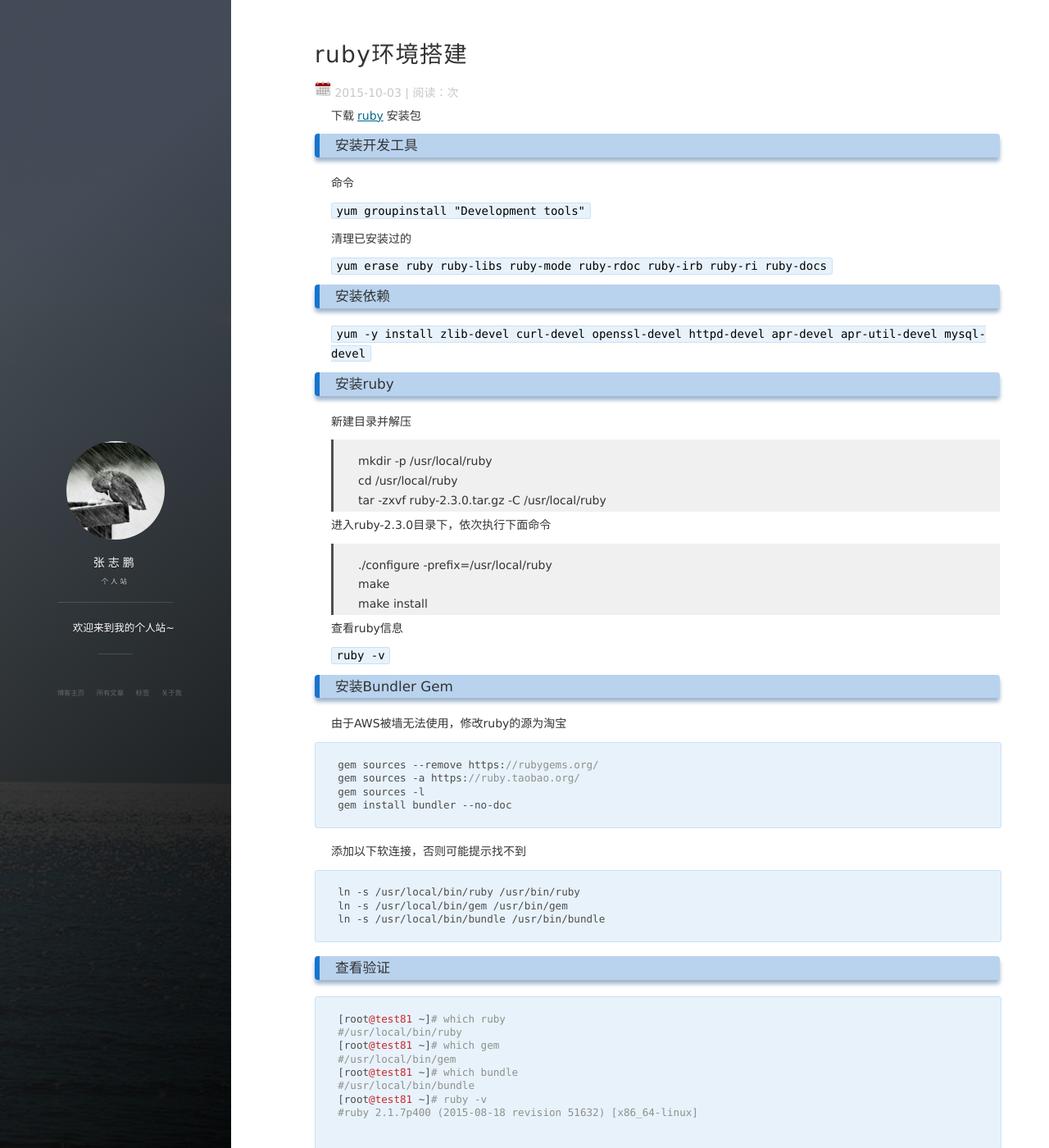
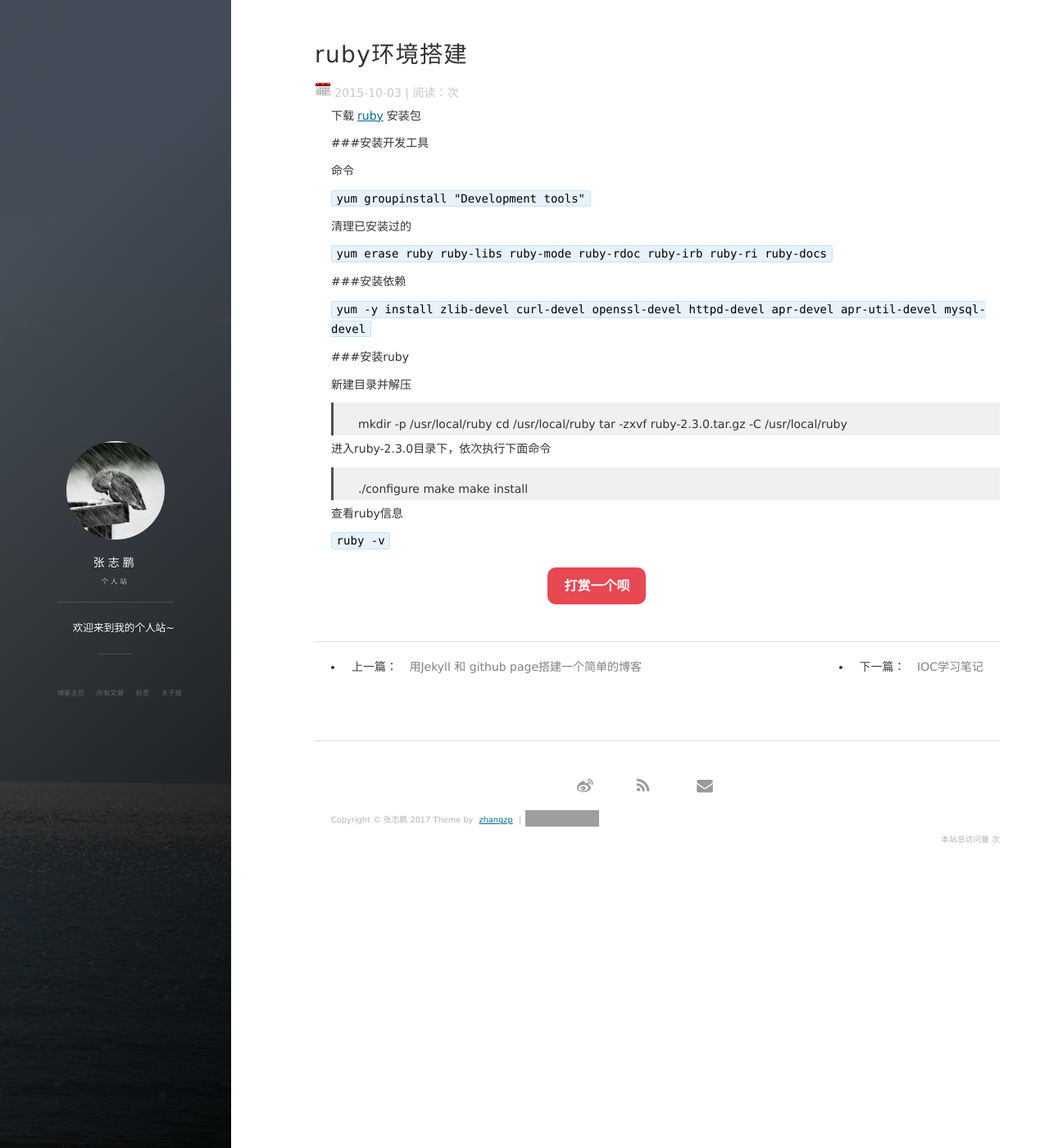
Before and after one commit to zhangzhipengde/zhangzhipengde.github.io, a Jekyll site: the page built from _posts/2015-10-03-ruby环境搭建.md, in a window 1280 px wide and 1400 px high. Shown: the whole window at 82% size. Built offline with Jekyll 4.4.1, drawn with Linux system fonts in a browser that asks for light colours; nearby versions of some CDN libraries; comment, search, counter and statistics services are not loaded; grey boxes are pictures that could not be loaded.

````diff
--- a/_posts/2015-10-03-ruby环境搭建.md
+++ b/_posts/2015-10-03-ruby环境搭建.md
@@ -7,7 +7,7 @@ tag: Linux
 
 下载<a href="http://ruby-china.org/wiki/ruby-mirror" target="_balck">ruby</a>安装包
 
-### 安装开发工具
+###安装开发工具
 
 命令
 
@@ -17,57 +17,24 @@ tag: Linux
 
 `yum erase ruby ruby-libs ruby-mode ruby-rdoc ruby-irb ruby-ri ruby-docs`
 
-### 安装依赖
+###安装依赖
 
 `yum -y install zlib-devel curl-devel openssl-devel httpd-devel apr-devel apr-util-devel mysql-devel`
 
-### 安装ruby
+###安装ruby
 
 新建目录并解压
 
-> mkdir -p /usr/local/ruby  <br />
-> cd /usr/local/ruby <br />
+> mkdir -p /usr/local/ruby
+> cd /usr/local/ruby
 > tar -zxvf ruby-2.3.0.tar.gz -C /usr/local/ruby
 
 进入ruby-2.3.0目录下，依次执行下面命令
 
-> ./configure -prefix=/usr/local/ruby  <br />
-> make <br />
-> make install <br />
+> ./configure
+> make
+> make install
 
 查看ruby信息
 
 `ruby -v`
-
-### 安装Bundler Gem
-
-由于AWS被墙无法使用，修改ruby的源为淘宝
-
-```
-gem sources --remove https://rubygems.org/
-gem sources -a https://ruby.taobao.org/
-gem sources -l
-gem install bundler --no-doc
-```
-
-添加以下软连接，否则可能提示找不到
-
-```
-ln -s /usr/local/bin/ruby /usr/bin/ruby
-ln -s /usr/local/bin/gem /usr/bin/gem
-ln -s /usr/local/bin/bundle /usr/bin/bundle
-```
-
-### 查看验证
-
-```
-[root@test81 ~]# which ruby
-#/usr/local/bin/ruby
-[root@test81 ~]# which gem
-#/usr/local/bin/gem
-[root@test81 ~]# which bundle
-#/usr/local/bin/bundle
-[root@test81 ~]# ruby -v
-#ruby 2.1.7p400 (2015-08-18 revision 51632) [x86_64-linux]
-
-```
````
Also changed, not shown: _posts/2015-10-04-IOC学习笔记.md (added, +315 -0 lines), _posts/2015-10-04-Spring整合web项目原理.md (added, +60 -0 lines).
